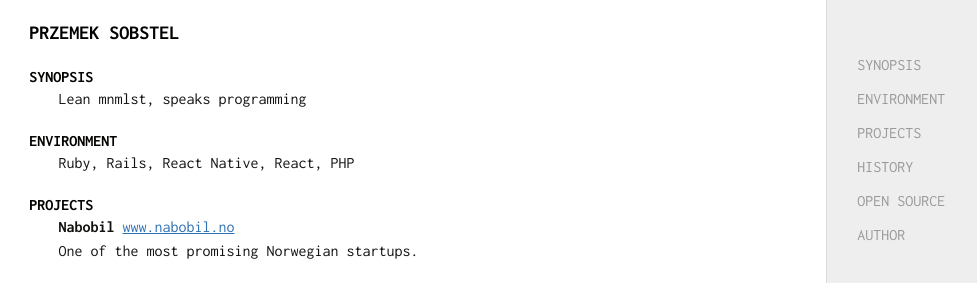
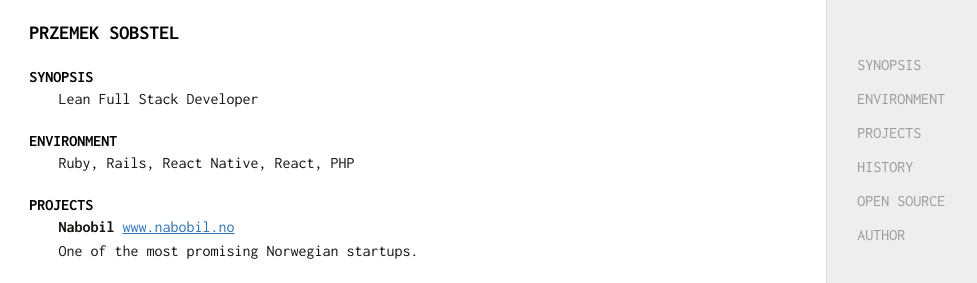
Before and after one commit to sobstel/sobstel.github.com, a Jekyll site: the page built from dev.html, in a window 1280 px wide. Shown: the top 283 px of the page, without its empty margins (0-977 px from the left). Built offline with Jekyll 4.4.1, drawn with Linux system fonts in a browser that asks for light colours.

Commit message:
You can do anything, but not everything.

```diff
--- a/dev.html
+++ b/dev.html
@@ -17,7 +17,7 @@ title: Przemek Sobstel
   <h1>Przemek Sobstel</h1>
 <h2 id="SYNOPSIS">SYNOPSIS</h2>
 
-<p>Lean mnmlst, speaks programming</p>
+<p>Lean Full Stack Developer</p>
 
 <h2 id="ENVIRONMENT">ENVIRONMENT</h2>
 
--- a/index.html
+++ b/index.html
@@ -8,8 +8,8 @@ title: index
 <ul class="index">
   <li><a href="/dev/">developer</a> • </li>
   <li><a href="/hydropuzzle/">hydropuzzle</a></li>
-  <!--<li><a href="/games/">mobile games</a> • </li>-->
-  <!--<li><a href="/futbol/">fútbol data</a></li>-->
+  <!--<li><a href="/games/">games</a> • </li>-->
+  <!--<li><a href="/futbol/">fútbol</a></li>-->
 </ul>
 
 <p class="email">przemek@sobstel.org</p>
```
Also changed, not shown: Gemfile.lock, 1 other file.
